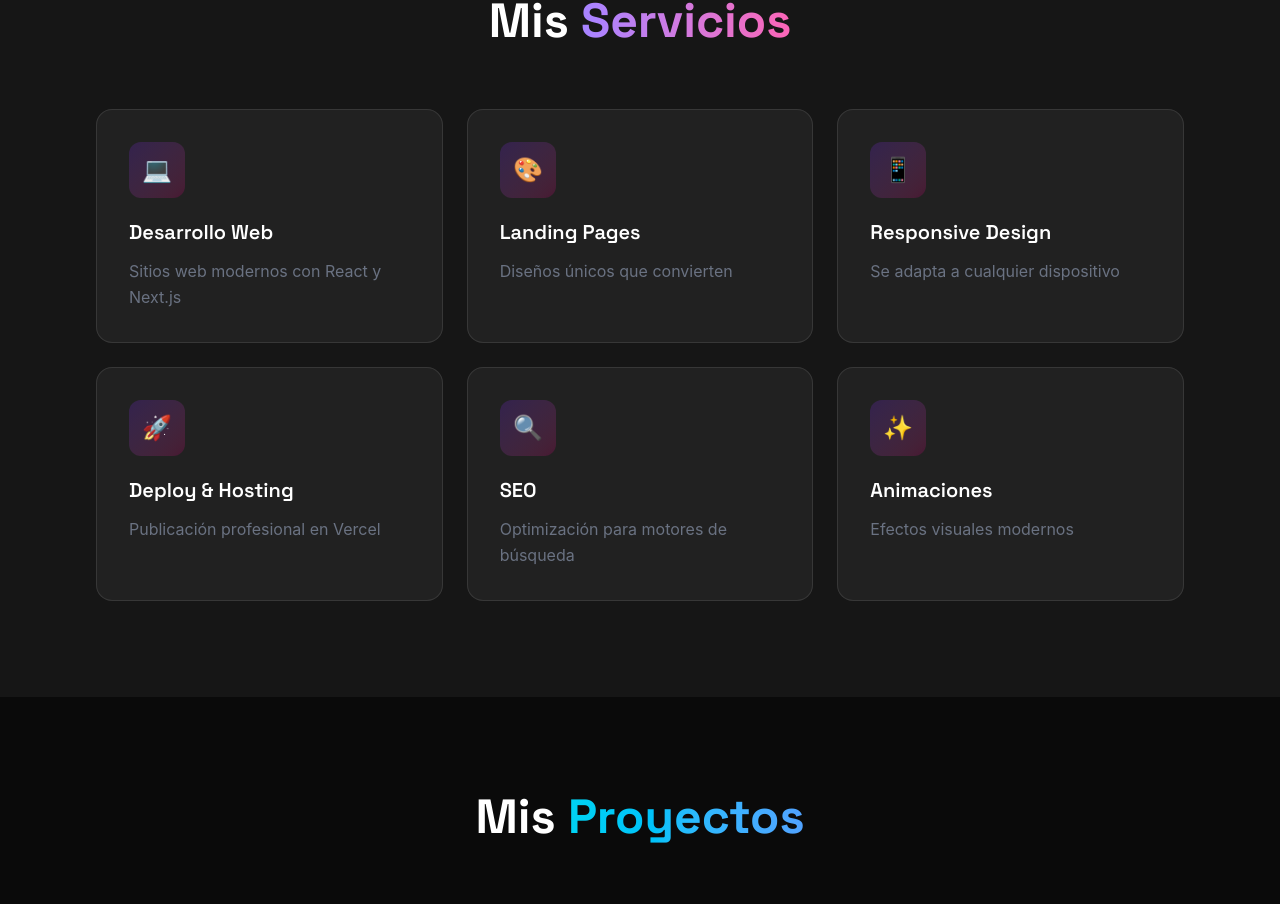
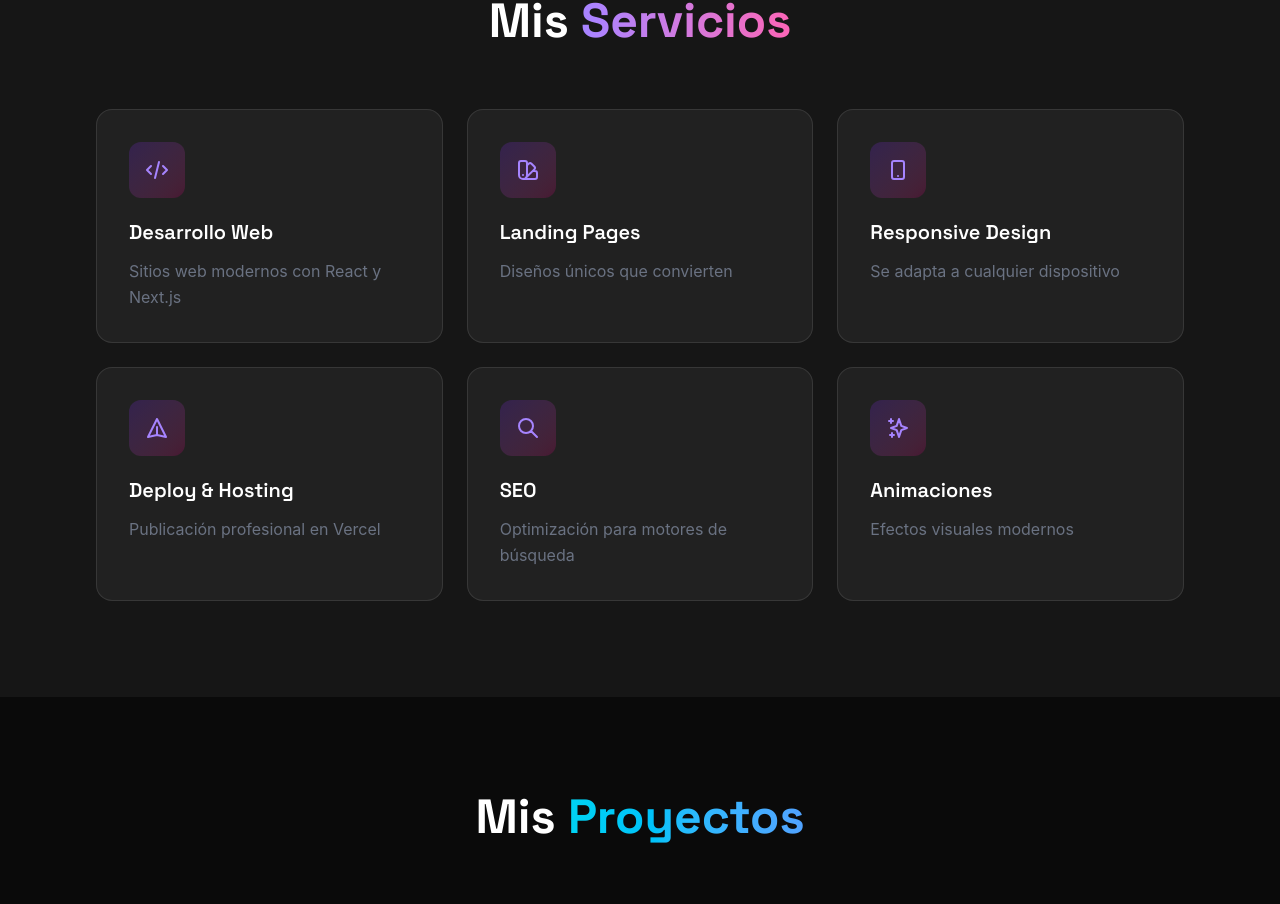
Before and after one commit to sanchezedu/portafolio-fresh, a React (Vite) app: page / in a window 1280 px wide. Shown: the part 1554-2458 px from the top of the page. Built offline with nearby package versions, Linux system fonts and the light colour scheme; grey boxes are pictures that could not be loaded.

Commit message:
Update: professional SVG icons instead of emojis in services

```diff
--- a/src/App.jsx
+++ b/src/App.jsx
@@ -184,15 +184,24 @@ function App() {
           </div>
 
           <div className="grid md:grid-cols-3 gap-6">
-            {services.map((service, i) => (
+            {services.map((service, i) => {
+              const icons = [
+                <svg key="code" className="w-6 h-6 text-violet-400" fill="none" stroke="currentColor" viewBox="0 0 24 24"><path strokeLinecap="round" strokeLinejoin="round" strokeWidth="2" d="M10 20l4-16m4 4l4 4-4 4M6 16l-4-4 4-4"/></svg>,
+                <svg key="paint" className="w-6 h-6 text-violet-400" fill="none" stroke="currentColor" viewBox="0 0 24 24"><path strokeLinecap="round" strokeLinejoin="round" strokeWidth="2" d="M7 21a4 4 0 01-4-4V5a2 2 0 012-2h4a2 2 0 012 2v12a4 4 0 01-4 4zm0 0h12a2 2 0 002-2v-4a2 2 0 00-2-2h-2.343M11 7.343l1.657-1.657a2 2 0 012.828 0l2.829 2.829a2 2 0 010 2.828l-8.486 8.485M7 17h.01"/></svg>,
+                <svg key="phone" className="w-6 h-6 text-violet-400" fill="none" stroke="currentColor" viewBox="0 0 24 24"><path strokeLinecap="round" strokeLinejoin="round" strokeWidth="2" d="M12 18h.01M8 21h8a2 2 0 002-2V5a2 2 0 00-2-2H8a2 2 0 00-2 2v14a2 2 0 002 2z"/></svg>,
+                <svg key="rocket" className="w-6 h-6 text-violet-400" fill="none" stroke="currentColor" viewBox="0 0 24 24"><path strokeLinecap="round" strokeLinejoin="round" strokeWidth="2" d="M12 19l9 2-9-18-9 18 9-2zm0 0v-8"/></svg>,
+                <svg key="search" className="w-6 h-6 text-violet-400" fill="none" stroke="currentColor" viewBox="0 0 24 24"><path strokeLinecap="round" strokeLinejoin="round" strokeWidth="2" d="M21 21l-6-6m2-5a7 7 0 11-14 0 7 7 0 0114 0z"/></svg>,
+                <svg key="sparkles" className="w-6 h-6 text-violet-400" fill="none" stroke="currentColor" viewBox="0 0 24 24"><path strokeLinecap="round" strokeLinejoin="round" strokeWidth="2" d="M5 3v4M3 5h4M6 17v4m-2-2h4m5-16l2.286 6.857L21 12l-5.714 2.143L13 21l-2.286-6.857L5 12l5.714-2.143L13 3z"/></svg>,
+              ]
+              return (
               <div key={i} className="group p-8 bg-white/5 border border-white/10 rounded-2xl hover:bg-white/10 hover:border-violet-500/30 transition duration-300 transform hover:-translate-y-1">
-                <div className="w-14 h-14 mb-5 bg-gradient-to-br from-violet-600/20 to-pink-600/20 rounded-xl flex items-center justify-center text-2xl">
-                  {['💻', '🎨', '📱', '🚀', '🔍', '✨'][i]}
+                <div className="w-14 h-14 mb-5 bg-gradient-to-br from-violet-600/20 to-pink-600/20 rounded-xl flex items-center justify-center">
+                  {icons[i]}
                 </div>
                 <h3 className="text-xl font-semibold text-white mb-3 group-hover:text-violet-300 transition">{service.title}</h3>
                 <p className="text-gray-500 leading-relaxed">{service.desc}</p>
               </div>
-            ))}
+            )})}
           </div>
         </div>
       </section>
```
